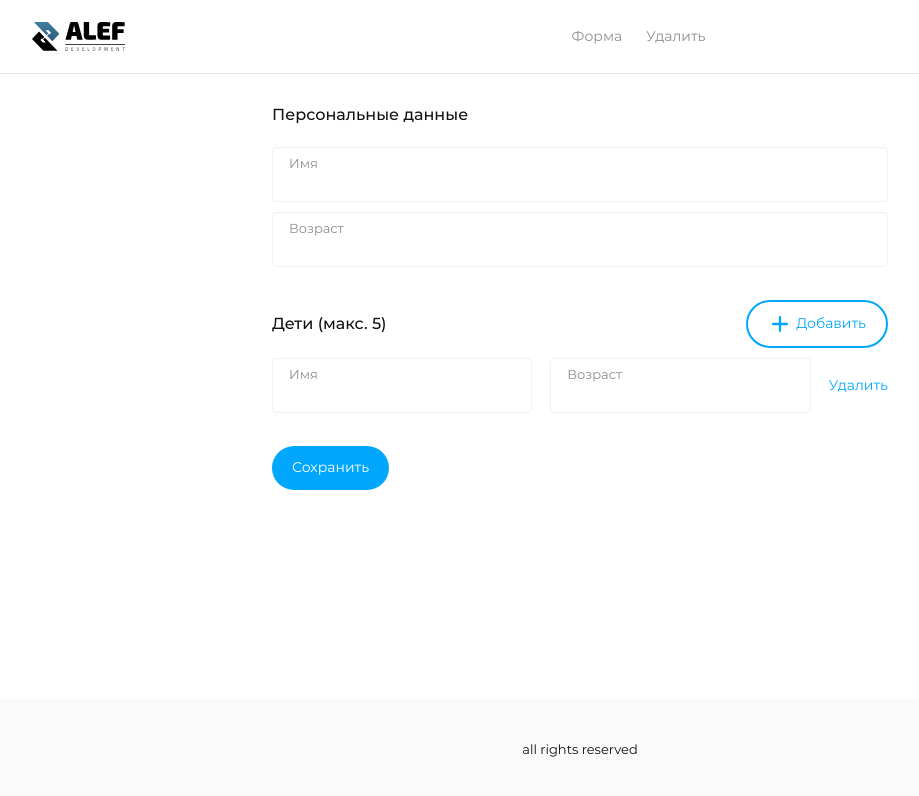
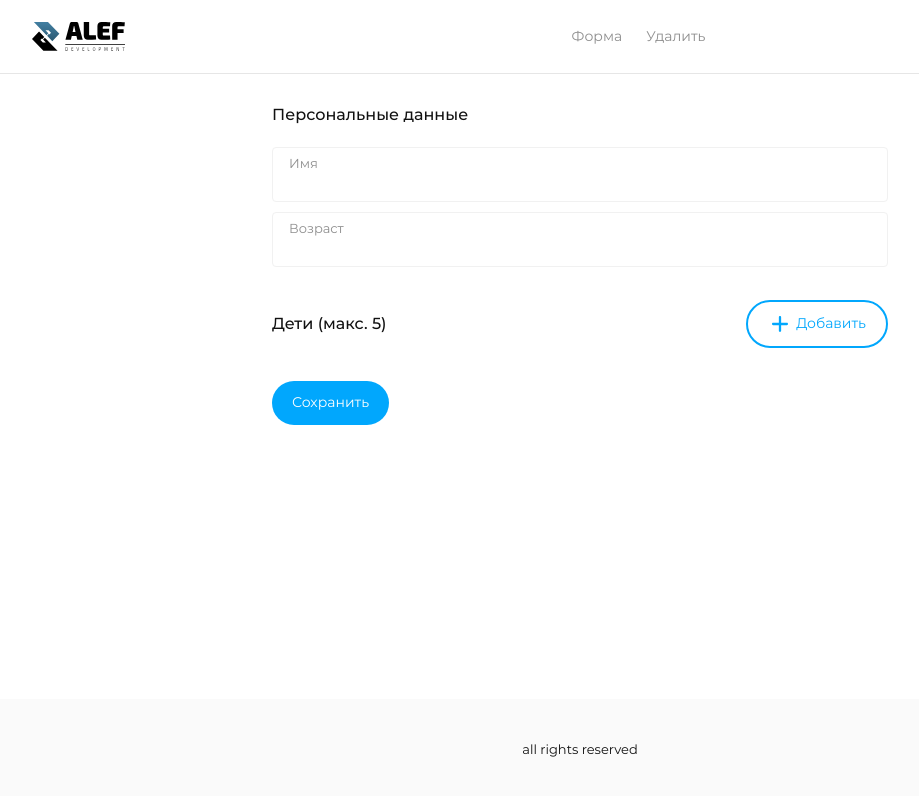
Before and after one commit to ProjectOnGitHub/test-alef, a Vue app: page / in a window 1280 px wide. Shown: the top 796 px of the page, without its empty margins (60-979 px from the left). Built offline with nearby package versions, Linux system fonts and the light colour scheme.

Commit message:
feat: add insert input

```diff
--- a/src/components/BaseForm.vue
+++ b/src/components/BaseForm.vue
@@ -4,12 +4,17 @@
   </form>
 </template>
 
-<style lang="scss" scoped>
+<style lang="scss">
 
 .form {
   @include flexible();
   @include defaultContainer;
   gap: 33px;
+
+  &__list {
+    @include flexible();
+    @include unmarkedList;
+  }
 }
 
 </style>
--- a/src/components/BaseFormFieldset.vue
+++ b/src/components/BaseFormFieldset.vue
@@ -43,13 +43,6 @@ export default {
       align-items: center;
     }
 
-    &-container {
-      @include flexible();
-      gap: 10px 18px;
-      align-items: center;
-      flex-grow: 1;
-    }
-
     &-title {
       @include defaultTitle;
     }
--- /dev/null
+++ b/src/components/BaseFormListItem.vue
@@ -0,0 +1,46 @@
+<template>
+  <li class="form__list-item">
+    <base-form-input
+      input-name="name"
+      input-type="text"
+      label-text="Имя"
+    />
+    <base-form-input
+      input-name="age"
+      input-type="number"
+      label-text="Возраст"
+    />
+    <base-button
+      class-name="button_delete"
+      name-button="delete button"
+      type-button="button"
+      @click="$emit('clickDeleteButton')"
+    >
+      Удалить
+    </base-button>
+  </li>
+</template>
+
+<script>
+import BaseButton from './BaseButton.vue';
+import BaseFormInput from './BaseFormInput.vue';
+
+export default {
+  components: {
+    BaseFormInput,
+    BaseButton,
+  },
+
+};
+</script>
+
+<style lang="scss" scoped>
+
+.form__list-item {
+  @include flexible();
+  gap: 10px 18px;
+  align-items: center;
+  flex-grow: 1;
+}
+
+</style>
--- a/src/components/TheHeader.vue
+++ b/src/components/TheHeader.vue
@@ -58,7 +58,6 @@ export default {
   &__container {
     @include gridable();
     grid-template-columns: max-content 1fr;
-    grid-template-columns: max-content 1fr;
     justify-content: space-between;
     padding: 22px 92px;
     align-items: center;
--- a/src/components/TheMain.vue
+++ b/src/components/TheMain.vue
@@ -20,35 +20,32 @@
           title="Дети (макс. 5)"
           class="form__fieldset_row"
         >
-          <base-button class-name="button_add">
+          <base-button
+            class-name="button_add"
+            type-button="button"
+            @click="addComponent"
+          >
             <svg-icon
               icon-name="plus"
               icon-class="plus"
             />
             Добавить
           </base-button>
-          <div class="form__fieldset-container">
-            <base-form-input
-              input-name="name"
-              input-type="text"
-              label-text="Имя"
+          <ul
+            v-for="(item, index) in inputsList"
+            :key="index"
+            class="form__list"
+          >
+            <component
+              :is="item"
+              @clickDeleteButton="deleteInput(index)"
             />
-            <base-form-input
-              input-name="age"
-              input-type="number"
-              label-text="Возраст"
-            />
-            <base-button class-name="button_delete">
-              Удалить
-            </base-button>
-          </div>
+          </ul>
         </base-form-fieldset>
-
         <base-button class-name="button_save">
           Сохранить
         </base-button>
       </base-form>
-
       <person-info v-else />
     </div>
   </main>
@@ -62,6 +59,7 @@ import BaseFormInput from './BaseFormInput.vue';
 import BaseButton from './BaseButton.vue';
 import PersonInfo from './PersonInfo.vue';
 import SvgIcon from './SvgIcon.vue';
+import BaseFormListItem from './BaseFormListItem.vue';
 
 export default {
   components: {
@@ -71,6 +69,7 @@ export default {
     BaseFormFieldset,
     BaseForm,
     BaseFormInput,
+    BaseFormListItem,
   },
   props: {
     viewComponent: {
@@ -78,7 +77,22 @@ export default {
       default: true,
     },
   },
+  data() {
+    return {
+      inputsList: [],
 
+    };
+  },
+  methods: {
+    addComponent() {
+      if (this.inputsList.length < 5) {
+        this.inputsList.push('base-form-list-item');
+      }
+    },
+    deleteInput(index) {
+      this.inputsList.splice(index, 1);
+    },
+  },
 };
 </script>
 
```
